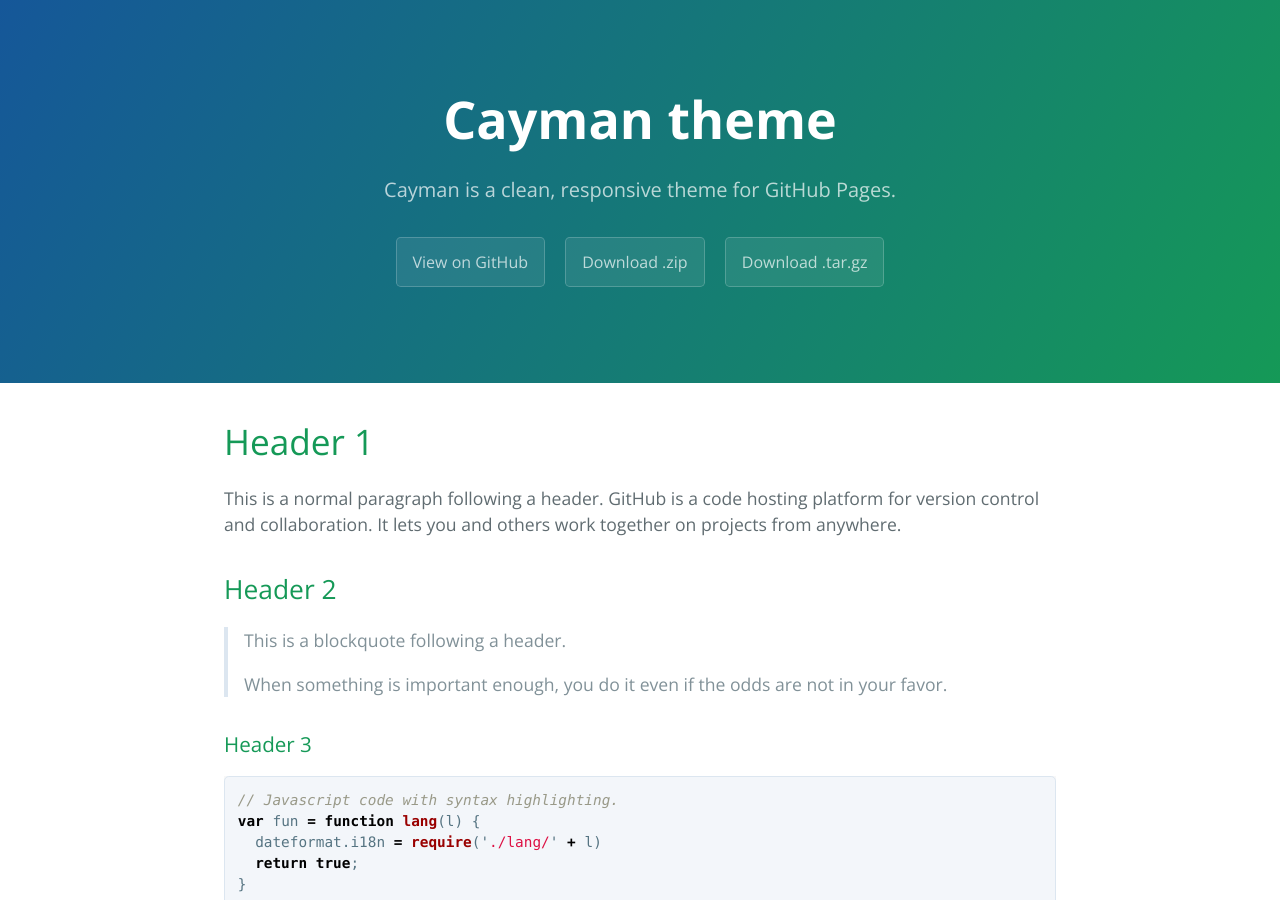
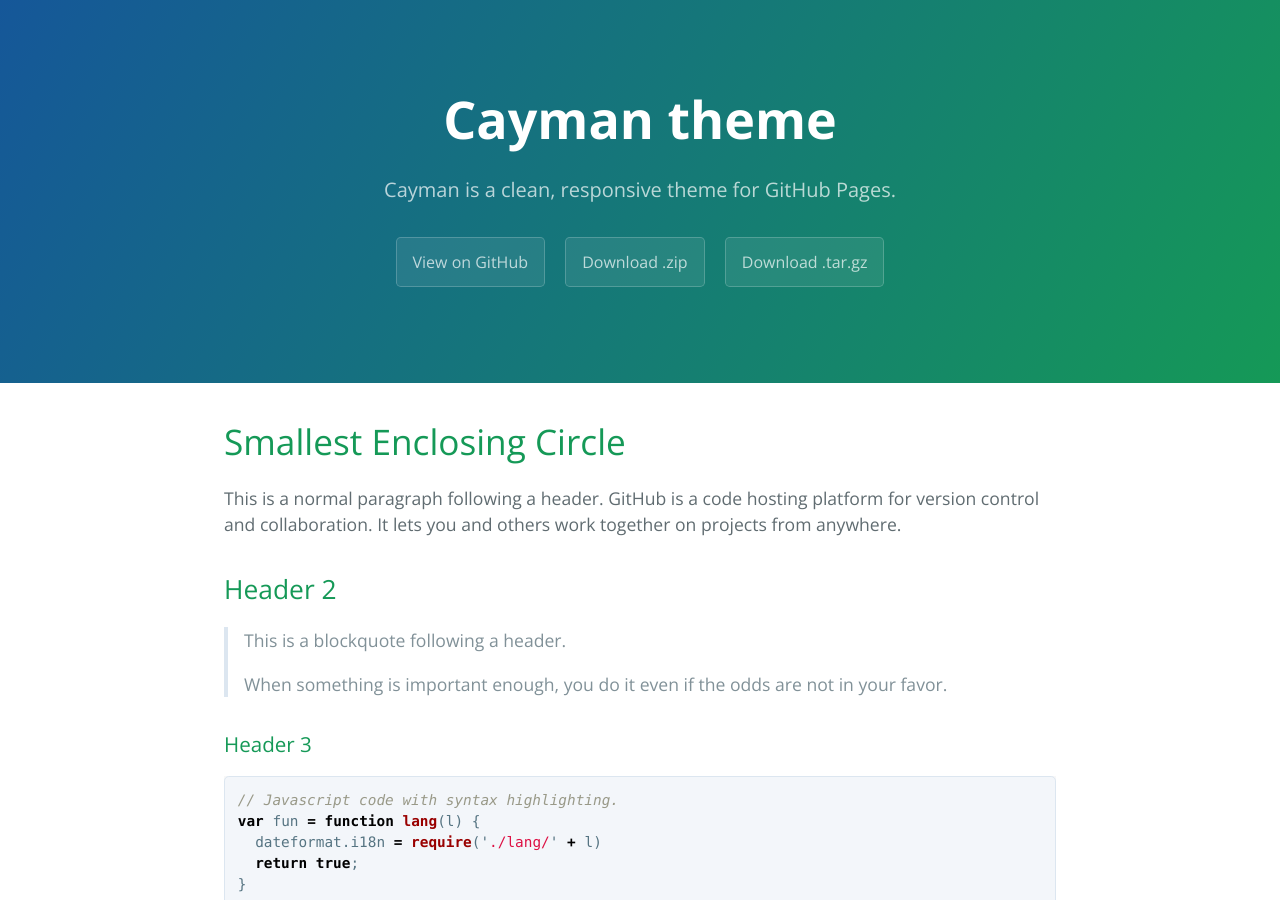
Before and after one commit to TejasReddy9/sec_bichromaticds, a Jekyll site: the page built from index.md, in a window 1280 px wide and 900 px high. Built offline with Jekyll 4.4.1, drawn with Linux system fonts in a browser that asks for light colours; our own code applies the rules of GitHub Pages for plain Markdown files.

Commit message:
Update index.md

```diff
--- a/index.md
+++ b/index.md
@@ -2,7 +2,7 @@
 layout: default
 ---
 
-# [](#header-1)Header 1
+# [](#header)Smallest Enclosing Circle
 
 This is a normal paragraph following a header. GitHub is a code hosting platform for version control and collaboration. It lets you and others work together on projects from anywhere.
 
```
